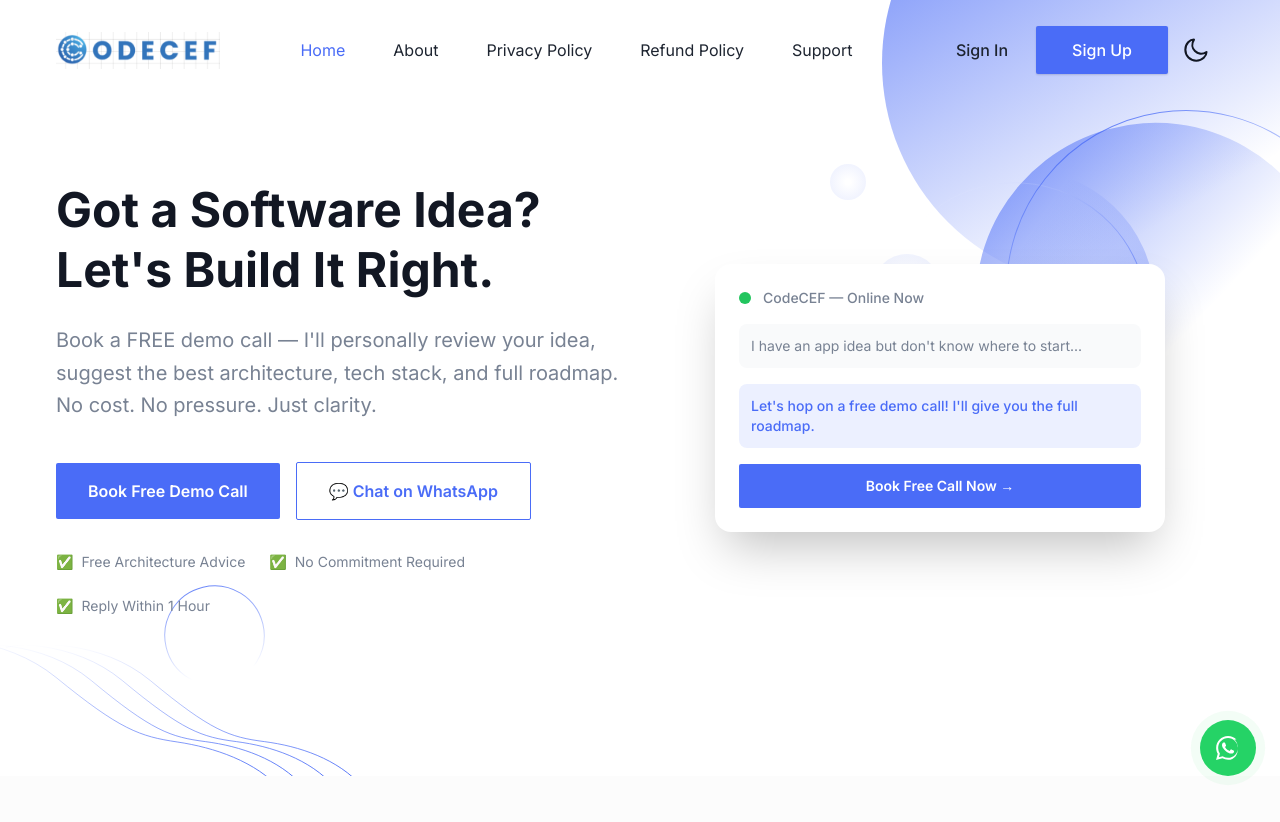
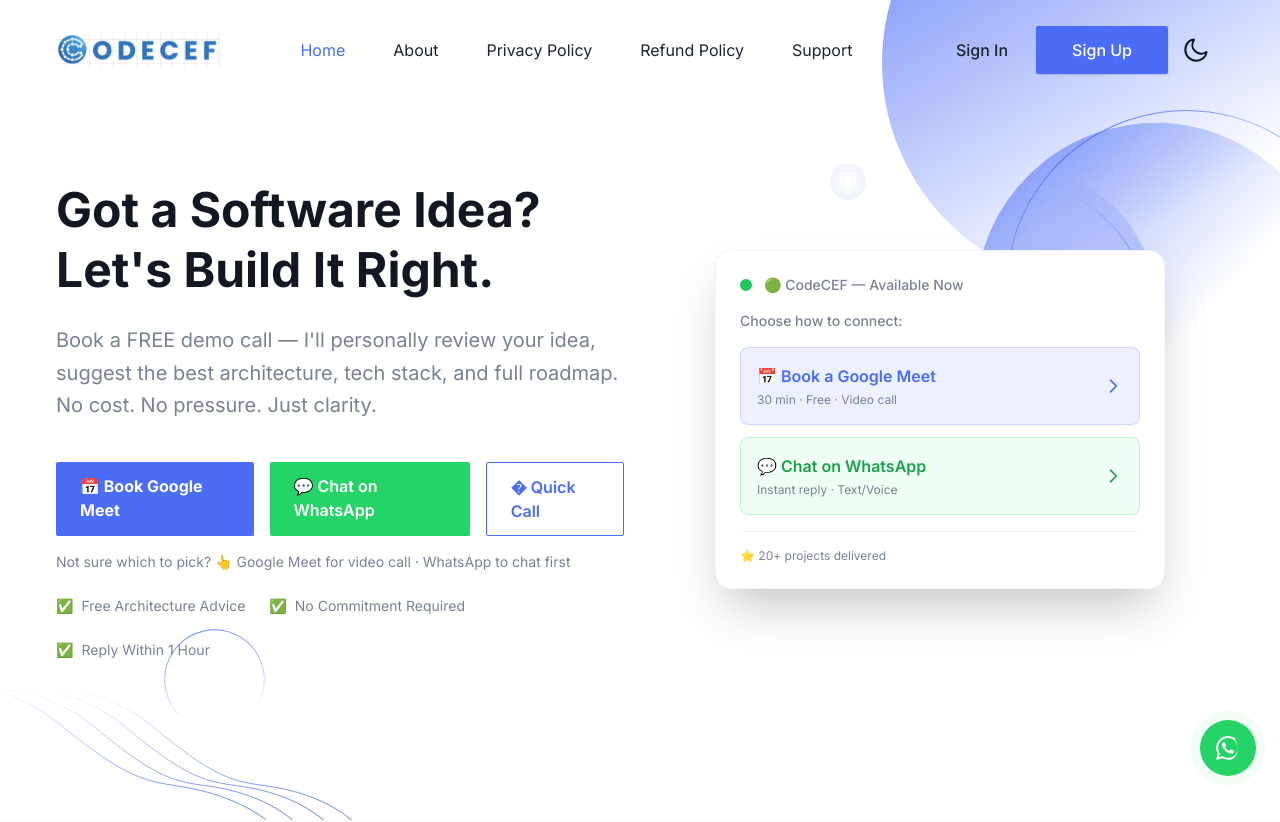
Before and after one commit to codecef/codecef, a Next.js app: page / in a window 1280 px wide. Shown: the top 822 px of the page. Built offline with nearby package versions, Linux system fonts and the light colour scheme.

Commit message:
fixed all the error

```diff
--- a/src/components/Hero/index.tsx
+++ b/src/components/Hero/index.tsx
@@ -7,6 +7,7 @@
 
 const Hero = () => {
   const [isVisible, setIsVisible] = useState(false);
+  const [showTooltip, setShowTooltip] = useState(false);
 
   useEffect(() => {
     setIsVisible(true);
@@ -31,26 +32,39 @@
                   No cost. No pressure. Just clarity.
                 </p>
 
-                <div className="flex flex-col items-center space-y-4 sm:flex-row sm:space-x-4 sm:space-y-0">
+                <div className="flex flex-col items-center gap-3 sm:flex-row sm:gap-4 sm:items-stretch">
                   <Link
-                    href="https://wa.me/917470668602?text=Hi%20CodeCEF%2C%20I%27d%20like%20to%20book%20a%20free%20demo%20call"
+                    href="https://calendar.app.google/BSq3ewGPyAiYNQKn6"
                     target="_blank"
                     rel="noopener noreferrer"
-                    className="rounded-sm bg-primary px-8 py-4 text-base font-semibold text-white duration-300 ease-in-out hover:bg-primary/80 hover:shadow-lg"
+                    className="rounded-sm bg-primary px-6 py-3 text-base font-bold text-white duration-300 ease-in-out hover:bg-primary/90 hover:shadow-lg transform hover:scale-105 transition-all"
                   >
-                    Book Free Demo Call
+                    📅 Book Google Meet
                   </Link>
                   <Link
                     href="https://wa.me/917470668602?text=Hi%20CodeCEF%2C%20I%20want%20to%20discuss%20my%20project"
                     target="_blank"
                     rel="noopener noreferrer"
-                    className="inline-block rounded-sm border border-primary bg-transparent px-8 py-4 text-base font-semibold text-primary duration-300 ease-in-out hover:bg-primary hover:text-white"
+                    className="rounded-sm px-6 py-3 text-base font-semibold text-white duration-300 ease-in-out hover:shadow-lg transform hover:scale-105 transition-all"
+                    style={{ backgroundColor: '#25D366' }}
                   >
                     💬 Chat on WhatsApp
                   </Link>
+                  <Link
+                    href="https://wa.me/917470668602?text=Hi%20CodeCEF%2C%20I%27d%20like%20to%20schedule%20a%20quick%20call"
+                    target="_blank"
+                    rel="noopener noreferrer"
+                    className="rounded-sm border border-primary bg-transparent px-6 py-3 text-base font-semibold text-primary duration-300 ease-in-out hover:bg-primary hover:text-white transform hover:scale-105 transition-all"
+                  >
+                    � Quick Call
+                  </Link>
                 </div>
 
-                <div className="mt-8 flex flex-wrap items-center justify-center gap-4 sm:gap-6 lg:justify-start">
+                <p className="mt-4 text-center text-sm text-body-color dark:text-body-color-dark sm:text-left lg:text-sm">
+                  Not sure which to pick? 👆 Google Meet for video call · WhatsApp to chat first
+                </p>
+
+                <div className="mt-6 flex flex-wrap items-center justify-center gap-4 sm:gap-6 lg:justify-start">
                   <div className="flex items-center text-sm text-body-color dark:text-body-color-dark">
                     <span className="mr-2 text-green-500">✅</span>
                     <span>Free Architecture Advice</span>
@@ -69,38 +83,63 @@
 
             <div className="w-full px-4 lg:w-1/2">
               <div className={`relative transition-all duration-1000 delay-300 ${isVisible ? 'opacity-100 translate-y-0' : 'opacity-0 translate-y-10'}`}>
-                <div className="relative mx-auto max-w-[400px] rounded-2xl bg-white p-6 shadow-2xl dark:bg-gray-dark lg:max-w-[450px]">
+                <div className="relative mx-auto max-w-[400px] rounded-2xl bg-white p-6 shadow-2xl dark:bg-gray-dark lg:max-w-[450px] border border-gray-100 dark:border-gray-800">
                   <div className="mb-4 flex items-center">
                     <div className="relative">
                       <div className="h-3 w-3 rounded-full bg-green-500"></div>
                       <div className="absolute h-3 w-3 animate-ping rounded-full bg-green-400"></div>
                     </div>
                     <span className="ml-3 text-sm font-medium text-body-color dark:text-body-color-dark">
-                      CodeCEF — Online Now
+                      🟢 CodeCEF — Available Now
                     </span>
                   </div>
 
-                  <div className="space-y-4">
-                    <div className="rounded-lg bg-gray-50 p-3 dark:bg-gray-800">
-                      <p className="text-sm text-body-color dark:text-body-color-dark">
-                        I have an app idea but don't know where to start...
+                  <div className="mb-4">
+                    <p className="text-sm font-medium text-body-color dark:text-body-color-dark mb-4">
+                      Choose how to connect:
                     </p>
+
+                    <div className="space-y-3">
+                      <Link
+                        href="https://calendar.app.google/BSq3ewGPyAiYNQKn6"
+                        target="_blank"
+                        rel="noopener noreferrer"
+                        className="block w-full rounded-lg bg-primary/10 border border-primary/20 p-4 hover:bg-primary/20 hover:border-primary/40 transition-all duration-300 group"
+                      >
+                        <div className="flex items-center justify-between">
+                          <div>
+                            <p className="font-semibold text-primary group-hover:text-primary/90">📅 Book a Google Meet</p>
+                            <p className="text-xs text-body-color dark:text-body-color-dark mt-1">30 min · Free · Video call</p>
+                          </div>
+                          <svg className="w-5 h-5 text-primary group-hover:translate-x-1 transition-transform" fill="none" stroke="currentColor" viewBox="0 0 24 24">
+                            <path strokeLinecap="round" strokeLinejoin="round" strokeWidth={2} d="M9 5l7 7-7 7" />
+                          </svg>
+                        </div>
+                      </Link>
+
+                      <Link
+                        href="https://wa.me/917470668602?text=Hi%20CodeCEF%2C%20I%20want%20to%20discuss%20my%20project"
+                        target="_blank"
+                        rel="noopener noreferrer"
+                        className="block w-full rounded-lg bg-green-50 border border-green-200 p-4 hover:bg-green-100 hover:border-green-300 transition-all duration-300 group dark:bg-green-900/20 dark:border-green-800 dark:hover:bg-green-900/30"
+                      >
+                        <div className="flex items-center justify-between">
+                          <div>
+                            <p className="font-semibold text-green-600 group-hover:text-green-700 dark:text-green-400 dark:group-hover:text-green-300">💬 Chat on WhatsApp</p>
+                            <p className="text-xs text-body-color dark:text-body-color-dark mt-1">Instant reply · Text/Voice</p>
+                          </div>
+                          <svg className="w-5 h-5 text-green-600 group-hover:translate-x-1 transition-transform dark:text-green-400" fill="none" stroke="currentColor" viewBox="0 0 24 24">
+                            <path strokeLinecap="round" strokeLinejoin="round" strokeWidth={2} d="M9 5l7 7-7 7" />
+                          </svg>
+                        </div>
+                      </Link>
+                    </div>
                   </div>
 
-                    <div className="rounded-lg bg-primary/10 p-3">
-                      <p className="text-sm font-medium text-primary">
-                        Let's hop on a free demo call! I'll give you the full roadmap.
+                  <div className="pt-4 border-t border-gray-100 dark:border-gray-800">
+                    <p className="text-xs text-body-color dark:text-body-color-dark flex items-center">
+                      ⭐ 20+ projects delivered
                     </p>
-                    </div>
-
-                    <Link
-                      href="https://wa.me/917470668602?text=Hi%20CodeCEF%2C%20I%27d%20like%20to%20book%20a%20free%20demo%20call"
-                      target="_blank"
-                      rel="noopener noreferrer"
-                      className="block w-full rounded-sm bg-primary px-4 py-3 text-center text-sm font-semibold text-white duration-300 ease-in-out hover:bg-primary/80"
-                    >
-                      Book Free Call Now →
-                    </Link>
                   </div>
                 </div>
               </div>
@@ -109,15 +148,24 @@
         </div>
 
         {/* Floating WhatsApp Button */}
+        <div className="fixed bottom-6 right-6 z-50">
+          <div
+            className={`absolute bottom-full right-0 mb-2 px-3 py-1 bg-gray-800 text-white text-xs rounded-lg whitespace-nowrap transition-opacity duration-300 ${showTooltip ? 'opacity-100' : 'opacity-0 pointer-events-none'}`}
+          >
+            Chat with us now!
+            <div className="absolute top-full right-4 w-0 h-0 border-l-4 border-r-4 border-t-4 border-transparent border-t-gray-800"></div>
+          </div>
           <Link
             href="https://wa.me/917470668602?text=Hi%20CodeCEF%2C%20I%20need%20help%20with%20my%20software"
             target="_blank"
             rel="noopener noreferrer"
-          className="fixed bottom-6 right-6 z-50 flex h-14 w-14 items-center justify-center rounded-full bg-green-500 text-white shadow-lg transition-all duration-300 hover:bg-green-600 hover:scale-110"
+            className="flex h-14 w-14 items-center justify-center rounded-full text-white shadow-lg transition-all duration-300 hover:scale-110"
             style={{
               animation: 'pulse 2s infinite',
               backgroundColor: '#25D366'
             }}
+            onMouseEnter={() => setShowTooltip(true)}
+            onMouseLeave={() => setShowTooltip(false)}
           >
             <svg
               width="24"
@@ -132,6 +180,7 @@
               />
             </svg>
           </Link>
+        </div>
 
         <div className="absolute right-0 top-0 z-[-1] opacity-30 lg:opacity-100">
           <svg
```
Lines whose indentation alone changed are shown as unchanged.
